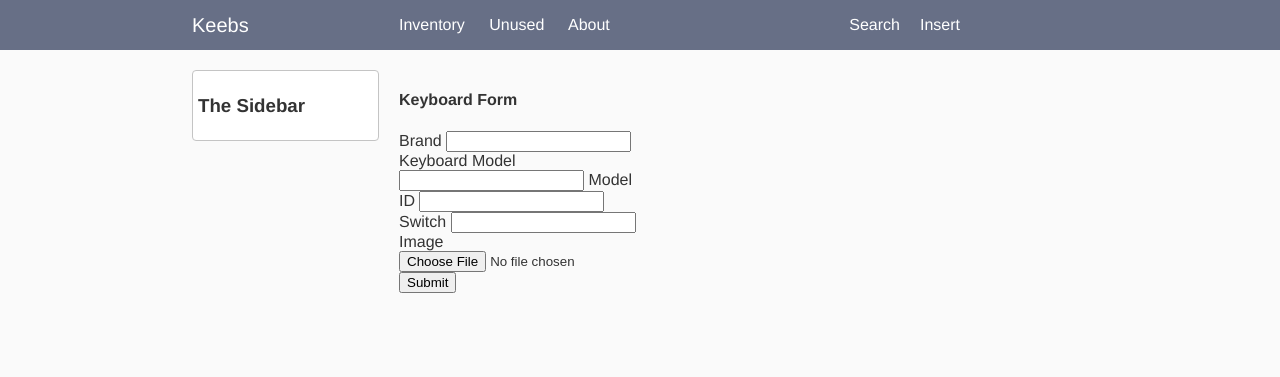
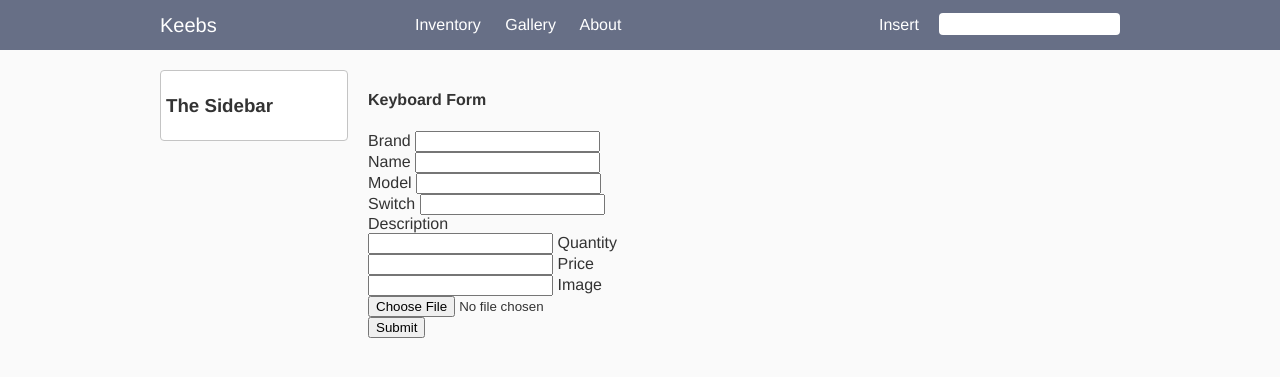
Before and after one commit to rodvdka/KeyboardDatabase, a Flask app: page /insert in a window 1280 px wide. Shown: the top 377 px of the page. Run offline with Flask 2, Linux system fonts and the light colour scheme; some libraries are stand-ins or nearby versions.

Commit message:
global search bar, insert form now adds images, images are rendered

```diff
--- a/keebs/forms.py
+++ b/keebs/forms.py
@@ -4,15 +4,17 @@ from wtforms import StringField, SubmitField
 from wtforms.validators import DataRequired, Length
 
 class InsertKeyboardForm(FlaskForm):
-    kw = {"title": "Keyboard Form", "id": "keyboard-form"}
+    kw = {"title": "Keyboard Form", "id": "item-form"}
     brand = StringField("Brand", validators=[DataRequired(), Length(min=2, max=64)])
-    name = StringField("Keyboard Model", validators=[DataRequired(), Length(min=2, max=64)])
-    model = StringField("Model ID", validators=[DataRequired(), Length(min=2, max=64)])
+    name = StringField("Name", validators=[DataRequired(), Length(min=2, max=64)])
+    model = StringField("Model", validators=[DataRequired(), Length(min=2, max=64)])
     switch = StringField("Switch", validators=[DataRequired(), Length(min=2, max=64)])
-    image = FileField("Image", validators=[FileAllowed(["jpg", "png"])])
+    desc = StringField("Description", validators=[DataRequired()])
+    quantity = StringField("Quantity", validators=[DataRequired()])
+    price = StringField("Price", validators=[DataRequired()])
+    image = FileField("Image", validators=[DataRequired(), FileAllowed(["jpg", "png"])])
     submit = SubmitField("Submit")
 
 class SearchForm(FlaskForm):
-    kw = {"title": "Search Form", "id": "search-form"}
-    search = StringField("Search", validators=[DataRequired(), Length(min=2, max=64)])
-    submit = SubmitField("Submit")
+    kw = {"id": "search-form", "ignore_labels": True}
+    input = StringField("Search", validators=[DataRequired(), Length(min=2, max=64)])
--- a/keebs/routes.py
+++ b/keebs/routes.py
@@ -1,53 +1,61 @@
+import base64
 import os
 
 from PIL import Image
-from keebs import app, SearchForm, db
+from keebs import app, SearchForm, db, helper
 from keebs.forms import InsertKeyboardForm
 from keebs.models import Keyboard
-from flask import render_template, flash
+from flask import render_template, flash, request
+
+def render(template, **kwargs):
+    search_form = SearchForm()
+    if search_form.validate_on_submit():
+        pass
+    return render_template(template, search_form=search_form, **kwargs)
 
 @app.route("/")
 def index():
-    return render_template("index.jinja")
+    return render("index.jinja")
 
 @app.route("/inventory")
 def inventory():
-    return render_template("inventory.jinja", items=Keyboard.query.all())
+    return render("inventory.jinja", items=Keyboard.query.all())
 
 @app.route("/item/<int:item_id>")
 def item(item_id):
-    return render_template("item.jinja", item=Keyboard.query.get_or_404(item_id))
+    return render("item.jinja", item=Keyboard.query.get_or_404(item_id))
+
+@app.route("/gallery")
+def gallery():
+    return render("gallery.jinja")
 
 @app.route("/about")
 def about():
-    return render_template("about.jinja")
+    return render("about.jinja")
 
 @app.route("/insert", methods=["GET", "POST"])
 def insert():
-    keyboard_form = InsertKeyboardForm()
-    if keyboard_form.validate_on_submit():
-        kb = Keyboard(brand=keyboard_form.brand.data, name=keyboard_form.name.data, model=keyboard_form.model.data)
+    form = InsertKeyboardForm()
+    if form.validate_on_submit():
+        img64 = helper.to_img64(request.files["image"])
+        kb = Keyboard(brand=form.brand.data, name=form.name.data, model=form.model.data, switch=form.switch.data, desc=form.desc.data, quantity=form.quantity.data, price=form.price.data, image=img64)
         db.session.add(kb)
         db.session.commit()
-        save_image(kb.id, keyboard_form.image.data)
-        flash(f"Submitted {keyboard_form.name.data}!")
-    #elif keyset_form.validate_on_submit():
-    #    db.session.add(Keyset(brand=keyset_form.brand.data, name=keyset_form.name.data))
-    #    db.session.commit()
-    #    flash(f"Submitted {keyset_form.name.data}!")
-    return render_template("insert.jinja", keyboard_form=keyboard_form)
+        flash(f"Submitted {form.name.data}!")
+    return render("insert.jinja", keyboard_form=form)
 
-@app.route("/search", methods=["GET", "POST"])
+@app.route("/search")
 def search():
+    query = request.args("search")
     form = SearchForm()
-    if form.validate_on_submit():
-        flash(f"Searching for {form.search.data}!")
-        #return redirect(url_for("home"))
-    print(form.__dict__)
-    return render_template("search.jinja", title="search", form=form)
+    # if form.validate_on_submit():
+    #     flash(f"Searching for {form.search.data}!")
+    #     #return redirect(url_for("home"))
+    # print(form.__dict__)
+    return render("search.jinja", title="search", form=form, query=query)
 
-def save_image(id, data):
-    img = Image.open(data)
-    #img.thumbnail(125, 125)
-    path = os.path.join(app.root_path, "static/images/keyboard/", str(id) + os.path.splitext(data.filename)[1])
-    img.save(path)
+if os.environ["INITDB"] == "1":
+    print("TEST")
+    db.create_all()
+    db.session.add(Keyboard(brand="IBM", name="5251 Beamspring", model="5251", switch="Beamspring", desc="Terminal item", quantity=1, price=1))
+    db.session.commit()
--- a/keebs/static/layout.css
+++ b/keebs/static/layout.css
@@ -10,8 +10,8 @@ nav {
 }
 
 #nav-container {
-    width: 60%;
-    margin: 0 0 0 15%;
+    width: 75%;
+    margin: auto;
     display: grid;
     grid-template-columns: 1fr 3fr;
     gap: 20px;
@@ -31,11 +31,11 @@ nav a:hover {
     font-size: 20px;
 }
 
-.navbar-link {
+.navbar-main {
     padding: 0 20px 0 0;
 }
 
-.navbar-link-right {
+.navbar-right {
     float: right;
     padding: 0 0 0 20px;
 }
@@ -43,18 +43,19 @@ nav a:hover {
 /* Content */
 
 #container {
-    width: 60%;
+    width: 75%;
     display: grid;
-    grid-template-columns: 1fr 3fr;
+    grid-template-columns: 1fr 4fr;
     justify-content: center;
     gap: 20px;
     padding: 20px 0 0 0;
-    margin: 0 0 0 15%; /* Account for grid gap when centering main contant div*/
+    /* margin: 0 0 0 15%; */
+    margin: auto;
   }
 
 #content {
     display: grid;
-    grid-template-columns: 1fr 1fr 1fr 1fr;
+    grid-template-columns: 1fr 1fr 1fr 1fr 1fr;
     gap: 20px;
 }
 
@@ -79,3 +80,15 @@ nav a:hover {
     background-color: #fff;
     padding: 5px 5px 5px 5px;
 }
+
+/* Search Form */
+#search-form {
+    line-height: 45px;
+    vertical-align: middle;
+}
+
+.search-input {
+    height: 20px;
+    border: 0px inset #1C6EA4;
+    border-radius: 4px 4px 4px 4px;
+}
--- /dev/null
+++ b/keebs/templates/gallery.jinja
@@ -0,0 +1,4 @@
+{% extends "layout.jinja" %}
+{% block content %}
+    <h1>Gallery Page</h1>
+{% endblock content %}
--- a/keebs/templates/layout.jinja
+++ b/keebs/templates/layout.jinja
@@ -1,3 +1,4 @@
+{% from "macros/form_helper.jinja" import render_form %}
 <!DOCTYPE html>
 <html>
 <head>
@@ -6,7 +7,7 @@
     <link rel="stylesheet" type="text/css" href="{{ url_for('static', filename='main.css') }}">
     <link rel="stylesheet" type="text/css" href="{{ url_for('static', filename='layout.css') }}">
     <script type="text/javascript" src="{{ url_for('static', filename='main.js') }}"></script>
-    <title>{% if title %} Keebs - {{ title}} {% else %} Keebs {% endif %}</title>
+    <title>{% if title %} Keebs - {{title}} {% else %} Keebs {% endif %}</title>
 </head>
 <body>
     <nav>
@@ -15,11 +16,11 @@
                 <a class="navbar-brand" href="{{ url_for('index') }}">Keebs</a>
             </div>
             <div>
-                <a class="navbar-link" href="{{ url_for('inventory') }}">Inventory</a>
-                <a class="navbar-link" href="{{ url_for('index') }}">Unused</a>
-                <a class="navbar-link" href="{{ url_for('about') }}">About</a>
-                <a class="navbar-link-right" href="{{ url_for('insert') }}">Insert</a>
-                <a class="navbar-link-right" href="{{ url_for('search') }}">Search</a>
+                <a class="navbar-main" href="{{ url_for('inventory') }}">Inventory</a>
+                <a class="navbar-main" href="{{ url_for('gallery') }}">Gallery</a>
+                <a class="navbar-main" href="{{ url_for('about') }}">About</a>
+                {{ render_form(search_form, class="navbar-right", classes={"input": "search-input"}) }}
+                <a class="navbar-right" href="{{ url_for('insert') }}">Insert</a>
             </div>
         </div>
     </nav>
--- a/keebs/templates/macros/form_helper.jinja
+++ b/keebs/templates/macros/form_helper.jinja
@@ -1,7 +1,7 @@
 {% set form_def = {
-    "all": "form-group form-control",
-    "submit": "form-group btn btn-outline-info",
-    "image": "form-group form-control-file"
+    "all": "",
+    "submit": "",
+    "image": ""
 } %}
 
 {% macro add_form_def(type, value) %}
@@ -10,10 +10,12 @@
 
 {% macro render_form(form) %}
     <form method="POST" action="" enctype="multipart/form-data" id="{{ form.kw.id }}" class="{{ form.kw.class }} {{ kwargs.class }}">
-        <h4>{{ form.kw.title }}</h4>
+        {% if form.kw.title %}
+            <h4>{{ form.kw.title }}</h4>
+        {% endif %}
         {{ form.hidden_tag() }}
         {% for field in form if not field.type == "CSRFTokenField" %}
-            {% if field.type != "SubmitField" %}
+            {% if field.type != "SubmitField" and not form.kw.ignore_labels %}
                 {{ field.label }}
             {% endif %}
             {{ render_field(field, kwargs.classes) }}
--- a/keebs/templates/search.jinja
+++ b/keebs/templates/search.jinja
@@ -1,5 +1,5 @@
 {% from "macros/form_helper.jinja" import render_form %}
 {% extends "layout.jinja" %}
 {% block content %}
-    {{ render_form(form, class="content") }}
+    <p>{{ args }}</p>
 {% endblock content %}
```
Also changed, not shown: keebs/helper.py (added, +18 -0 lines), keebs/models.py (+6 -9 lines), keebs/templates/inventory.jinja (+1 -0 lines).
